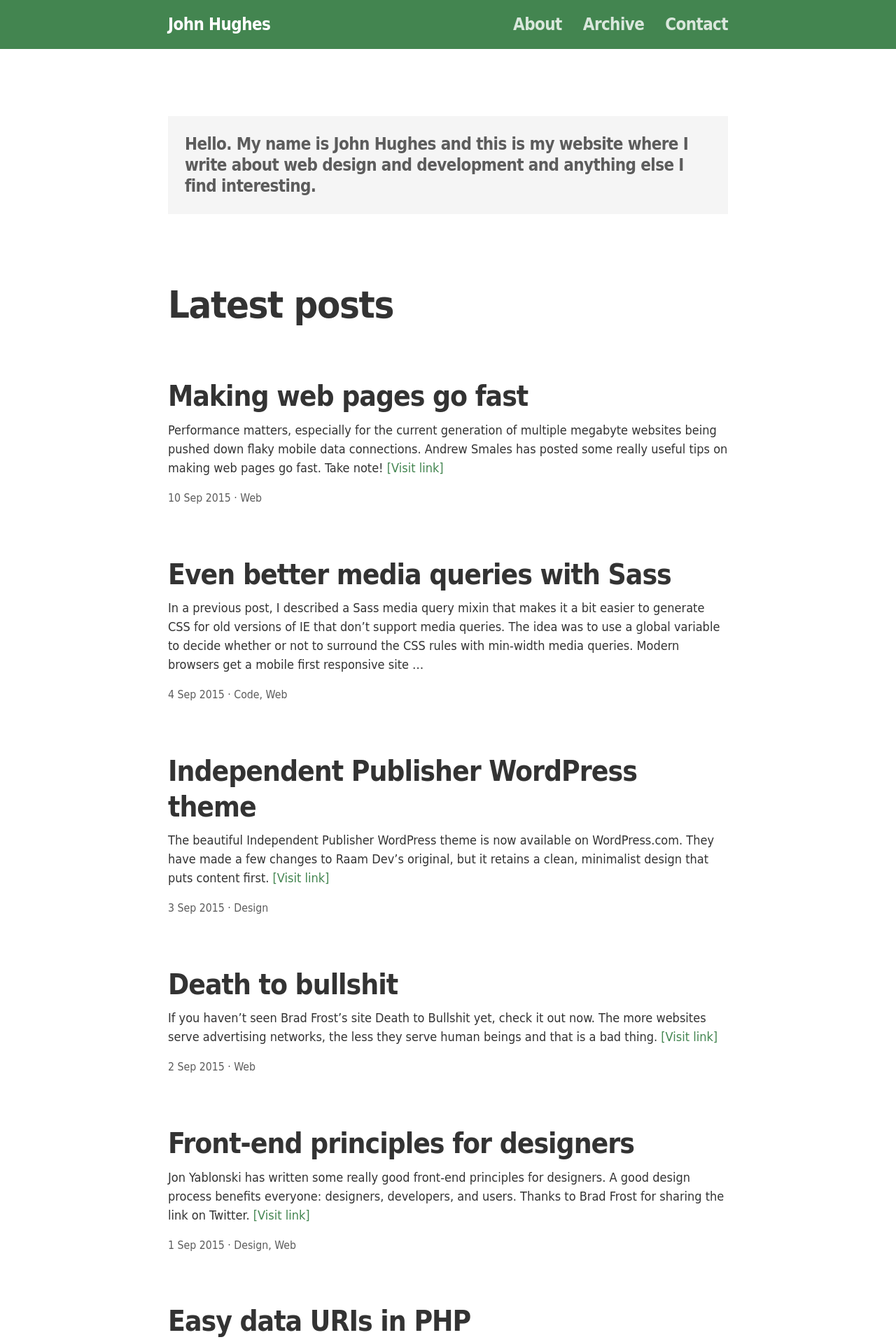
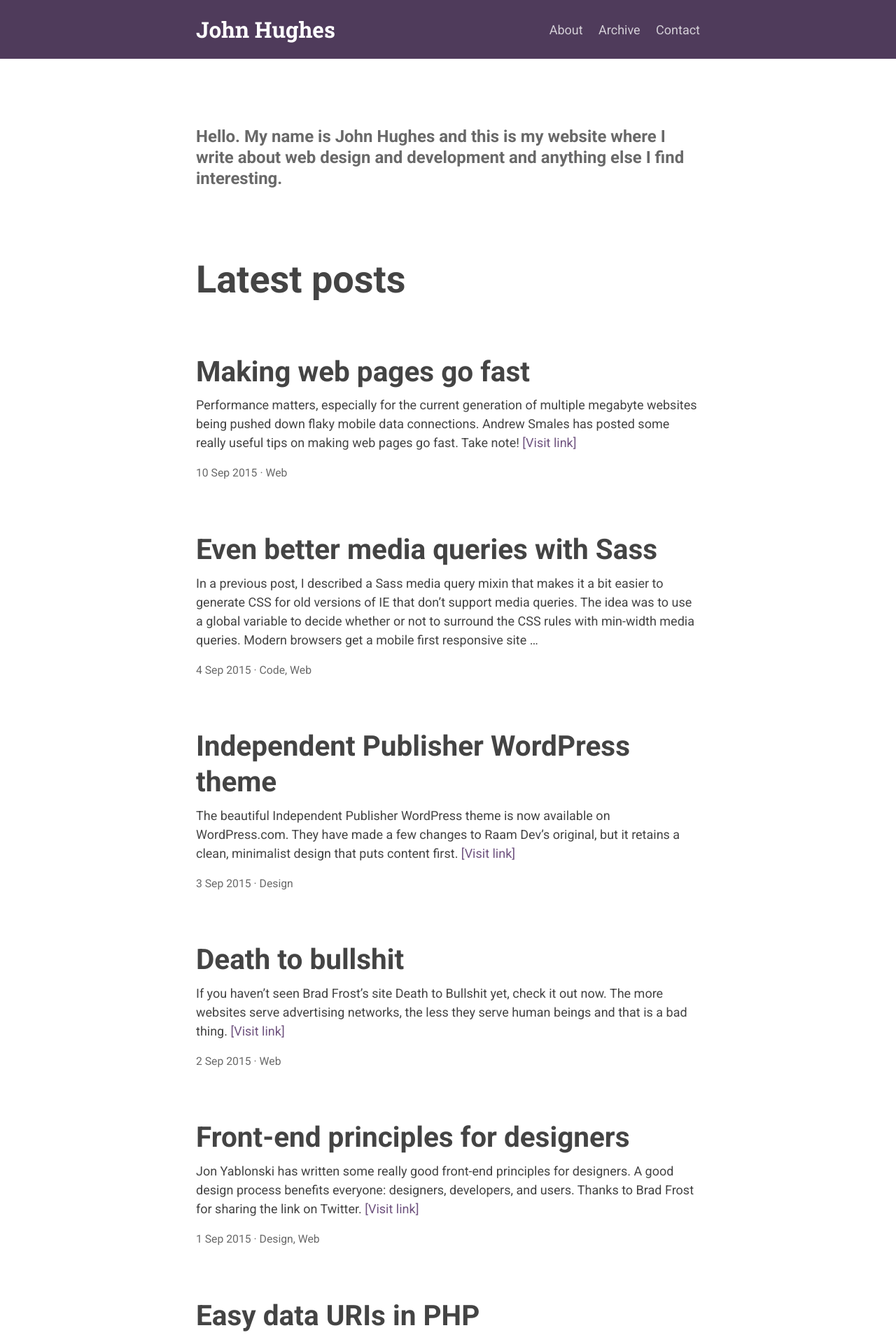
Before and after one commit to johnkhughes/john-hughes-web, a Jekyll site: the page built from index.md, in a window 1280 px wide. Shown: the top 1918 px of the page at 70% size. Built offline with Jekyll 4.4.1, drawn with Linux system fonts in a browser that asks for light colours.

Commit message:
Purple really is the new green

```diff
--- a/_includes/footer.html
+++ b/_includes/footer.html
@@ -8,8 +8,6 @@
     </div>
 </div>
 
-<script src="/static/js/common.js"></script>
-
 </body>
 
 </html>
--- a/static/css/style.css
+++ b/static/css/style.css
@@ -1,7 +1,11 @@
+/* Fonts */
+
+@import url(https://fonts.googleapis.com/css?family=Roboto:400,400italic,700|Roboto+Mono|Roboto+Slab:700);
+
 /* Base */
 
 body {
-    font-family: "DejaVu Sans Condensed", "Helvetica Neue", sans-serif;
+    font-family: "Roboto", sans-serif;
     line-height: 1.5;
     margin: 0;
     padding: 0;
@@ -14,7 +18,7 @@ body {
 /* Links */
 
 a {
-    color: #438550;
+    color: #6f537f;
 }
 
 a:focus {
@@ -33,7 +37,7 @@ h1 a:hover,
 h2 a:hover,
 .meta a:hover,
 .footer a:hover {
-    color: #438550;
+    color: #6f537f;
 }
 
 /* Typography */
@@ -45,7 +49,6 @@ h4,
 h5,
 h6 {
     font-size: 1em;
-    letter-spacing: -0.025em;
     line-height: 1.25;
     margin: 1em 0 0 0;
     page-break-after: avoid;
@@ -69,12 +72,12 @@ h4 {
 
 hr {
     border: 0;
-    border-top: 0.25em solid;
+    border-top: 1px solid;
     margin: 2em 0;
 }
 
 blockquote {
-    border-left: 0.25em solid;
+    border-left: 1px solid;
     margin: 1em;
     padding: 0 1em;
 }
@@ -116,7 +119,7 @@ code,
 kbd,
 pre,
 samp {
-    font-family: "DejaVu Sans Mono", "Menlo", "Consolas", monospace, monospace;
+    font-family: "Roboto Mono", monospace, monospace;
     font-size: 0.875em;
 }
 
@@ -209,13 +212,14 @@ th {
 }
 
 .figure img {
+    border: 1px solid;
     display: block;
     margin: 0 auto;
 }
 
 .caption {
     font-size: 0.875em;
-    margin: 0.5em 0;
+    margin: 1em 0;
     text-align: center;
 }
 
@@ -226,53 +230,52 @@ blockquote + .caption {
 /* Buttons */
 
 .button {
-    background: #438550;
+    background: #4f3b5b;
     color: #fff;
     display: inline-block;
     font-weight: bold;
-    letter-spacing: -0.025em;
     padding: 0.5em 1em;
     text-decoration: none;
 }
 
 .button:focus,
 .button:hover {
-    background: #569162;
+    background: #6f537f;
 }
 
 .button:active {
-    background: #3c7848;
+    background: #3d2e46;
 }
 
 /* Header */
 
-.header {
-    font-size: 1.125em;
-    font-weight: bold;
-    letter-spacing: -0.025em;
-    line-height: 1.25;
-    overflow: hidden;
+.header::after {
+    clear: both;
+    content: "";
+    display: block;
 }
 
 .header a {
     color: inherit;
-    display: block;
     text-decoration: none;
 }
 
-.header a:focus,
-.header a:hover {
-    background: rgba(255, 255, 255, 0.1);
-    color: inherit;
-    outline: 0;
-}
-
 .header h1 {
-    font-size: inherit;
+    font-family: "Roboto Slab", sans-serif;
+    font-size: 1.25em;
     margin: 0;
 }
 
+.header h1 a:focus,
+.header h1 a:hover {
+    color: inherit;
+}
+
 /* Navigation */
+
+.nav {
+    margin-top: 0.5em;
+}
 
 .nav ul {
     margin: 0;
@@ -280,7 +283,17 @@ blockquote + .caption {
 }
 
 .nav li {
-    display: block;
+    display: inline;
+    margin: 0 0.5em;
+}
+
+.nav a {
+    opacity: 0.75;
+}
+
+.nav a:focus,
+.nav a:hover {
+    opacity: 1;
 }
 
 /* Main */
@@ -288,7 +301,6 @@ blockquote + .caption {
 .box {
     font-size: 1.125em;
     font-weight: bold;
-    letter-spacing: -0.025em;
     line-height: 1.25;
     margin: 2em 0;
 }
@@ -345,90 +357,52 @@ blockquote + .caption {
 /* Screen */
 
 @media screen {
+    html {
+        font-size: 1.125em;
+    }
 
     body {
-        color: #333;
-        font-size: 1.125em;
+        color: #444;
     }
 
     .wrap {
         margin: 0 auto;
-        max-width: 800px;
-        padding: 0 15px;
-    }
-
-    hr,
-    blockquote {
-        border-color: #d6d6d6;
+        max-width: 40rem;
+        padding: 0 1rem;
     }
 
     pre {
-        background: #f5f5f5;
+        background: #444;
+        color: #fff;
         padding: 1em;
     }
 
     .header {
-        background: #438550;
+        background: #4f3b5b;
         color: #fff;
+        padding: 1em 0;
+        text-align: center;
     }
 
-    .header h1 {
-        float: left;
-    }
-
-    .header h1 a {
-        margin-left: -15px;
-        padding: 15px;
-    }
-
-    .nav ul {
-        clear: both;
-    }
-
-    .nav.hidden ul {
-        display: none;
-    }
-
-    .nav a {
-        border-top: 1px solid rgba(255, 255, 255, 0.2);
-        color: rgba(255, 255, 255, 0.8);
-        margin: 0 -15px;
-        padding: 15px;
-    }
-
-    .nav > a {
-        border: 0;
-        float: right;
-    }
-
+    .box,
     .caption,
     .meta,
     .footer {
-        color: #5c5c5c;
+        color: #696969;
     }
-
-    .box {
-        background: #f5f5f5;
-        color: #5c5c5c;
-        padding: 1px 1em;
-    }
-
-}
+gg}
 
 /* Print */
 
 @media print {
-
     .nav {
         display: none;
     }
-
 }
 
-/* Media > 480px */
+/* Media > 30em */
 
-@media all and (min-width: 480px) and (min-height: 320px) {
-
+@media all and (min-width: 30em) and (min-height: 20em) {
     h1 {
         font-size: 2.5em;
     }
@@ -437,14 +411,31 @@ blockquote + .caption {
         font-size: 2em;
     }
 
-    h3 {
+    h3,
+    .header h1 {
         font-size: 1.5em;
     }
 
     h4,
-    .header,
     .box {
         font-size: 1.25em;
+    }
+
+    .header {
+        padding: 1.25em 0;
+    }
+
+    .header h1 {
+        float: left;
+    }
+
+    .nav {
+        float: right;
+        margin-top: 0.25em;
+    }
+
+    .nav li {
+        margin: 0 0 0 1em;
     }
 
     .main {
@@ -459,13 +450,11 @@ blockquote + .caption {
     .footer {
         margin: 2em 0;
     }
-
 }
 
-/* Media > 640px */
+/* Media > 40em */
 
-@media all and (min-width: 640px) and (min-height: 480px) {
-
+@media all and (min-width: 40em) and (min-height: 30em) {
     h1 {
         font-size: 3em;
     }
@@ -474,191 +463,22 @@ blockquote + .caption {
         font-size: 2.25em;
     }
 
-    h3 {
+    h3,
+    .header h1 {
         font-size: 1.75em;
     }
 
     h4,
-    .header,
     .box {
         font-size: 1.333em;
     }
 
-    .header h1 a,
-    .nav a {
-        padding-top: 20px;
-        padding-bottom: 20px;
-    }
-
     .nav {
-        float: right;
-        margin-right: -15px;
-    }
-
-    .nav ul {
-        clear: none;
-    }
-
-    .nav.hidden ul {
-        display: block;
-    }
-
-    .nav li {
-        float: left;
-    }
-
-    .nav a {
-        border: 0;
-        margin: 0;
-    }
-
-    .nav > a {
-        display: none;
+        margin-top: 0.375em;
     }
 
     .box,
     .article {
         margin: 4em 0;
     }
-
 }
-
-/* Syntax, based on bw from https://github.com/richleland/pygments-css */
-
-.highlight .hll {
-    background-color: #ffffcc;
-}
-
-.highlight .c {
-    font-style: italic;
-}
-
-.highlight .err {
-    border: 1px solid #ff0000;
-}
-
-.highlight .k {
-    font-weight: bold;
-}
-
-.highlight .cm {
-    font-style: italic;
-}
-
-.highlight .c1 {
-    font-style: italic;
-}
-
-.highlight .cs {
-    font-style: italic;
-}
-
-.highlight .ge {
-    font-style: italic;
-}
-
-.highlight .gh {
-    font-weight: bold;
-}
-
-.highlight .gp {
-    font-weight: bold;
-}
-
-.highlight .gs {
-    font-weight: bold;
-}
-
-.highlight .gu {
-    font-weight: bold;
-}
-
-.highlight .kc {
-    font-weight: bold;
-}
-
-.highlight .kd {
-    font-weight: bold;
-}
-
-.highlight .kn {
-    font-weight: bold;
-}
-
-.highlight .kr {
-    font-weight: bold;
-}
-
-.highlight .s {
-    font-style: italic;
-}
-
-.highlight .nc {
-    font-weight: bold;
-}
-
-.highlight .ni {
-    font-weight: bold;
-}
-
-.highlight .ne {
-    font-weight: bold;
-}
-
-.highlight .nn {
-    font-weight: bold;
-}
-
-.highlight .nt {
-    font-weight: bold;
-}
-
-.highlight .ow {
-    font-weight: bold;
-}
-
-.highlight .sb {
-    font-style: italic;
-}
-
-.highlight .sc {
-    font-style: italic;
-}
-
-.highlight .sd {
-    font-style: italic;
-}
-
-.highlight .s2 {
-    font-style: italic;
-}
-
-.highlight .se {
-    font-style: italic;
-    font-weight: bold;
-}
-
-.highlight .sh {
-    font-style: italic;
-}
-
-.highlight .si {
-    font-style: italic;
-    font-weight: bold;
-}
-
-.highlight .sx {
-    font-style: italic;
-}
-
-.highlight .sr {
-    font-style: italic;
-}
-
-.highlight .s1 {
-    font-style: italic;
-}
-
-.highlight .ss {
-    font-style: italic;
-}
--- a/static/js/common.js
+++ /dev/null
@@ -1,22 +0,0 @@
-document.addEventListener('DOMContentLoaded', function() {
-
-    var nav = document.querySelector('.nav');
-    var button = document.createElement('a');
-    var visible = nav.className;
-    var hidden = visible + ' hidden';
-
-    button.addEventListener('click', function(e) {
-        e.preventDefault();
-        if (nav.className === visible) {
-            nav.className = hidden;
-        } else {
-            nav.className = visible;
-        }
-    });
-
-    button.innerHTML = 'Menu';
-    button.href = '#';
-    nav.insertBefore(button, nav.firstChild);
-    nav.className = hidden;
-
-});
```
